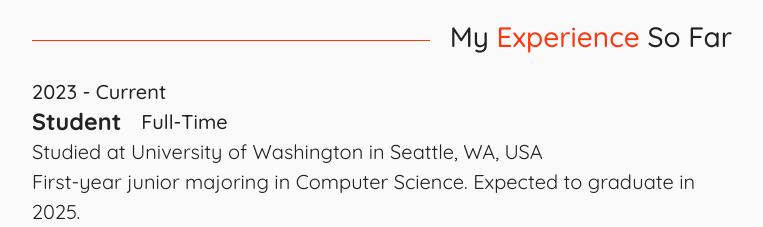
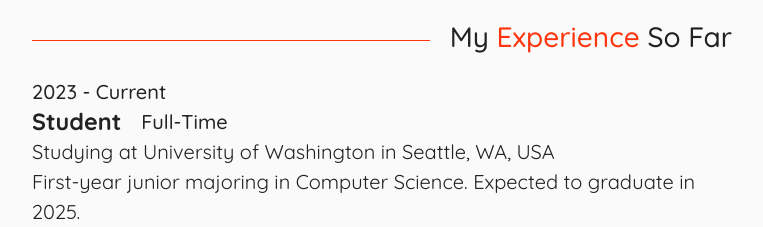
Before and after one commit to afutofu/afutofu.github.io, a React (Create React App) app: page / in a window 1280 px wide. Shown: the part 1660-1887 px from the top of the page, without its empty margins (258-1021 px from the left). Built offline with nearby package versions, Linux system fonts and the light colour scheme.

Commit message:
Fix typo from "studied" to "studying" in UW experience

```diff
--- a/src/sections/Experience.js
+++ b/src/sections/Experience.js
@@ -234,7 +234,7 @@ const Experience = () => {
                   <h3 style={{ marginRight: "20px" }}>Student</h3>
                   <DescriptionBold>Full-Time</DescriptionBold>
                 </div>
-                <p>Studied at University of Washington in Seattle, WA, USA</p>
+                <p>Studying at University of Washington in Seattle, WA, USA</p>
                 <p>
                   First-year junior majoring in Computer Science. Expected to
                   graduate in 2025.
```
